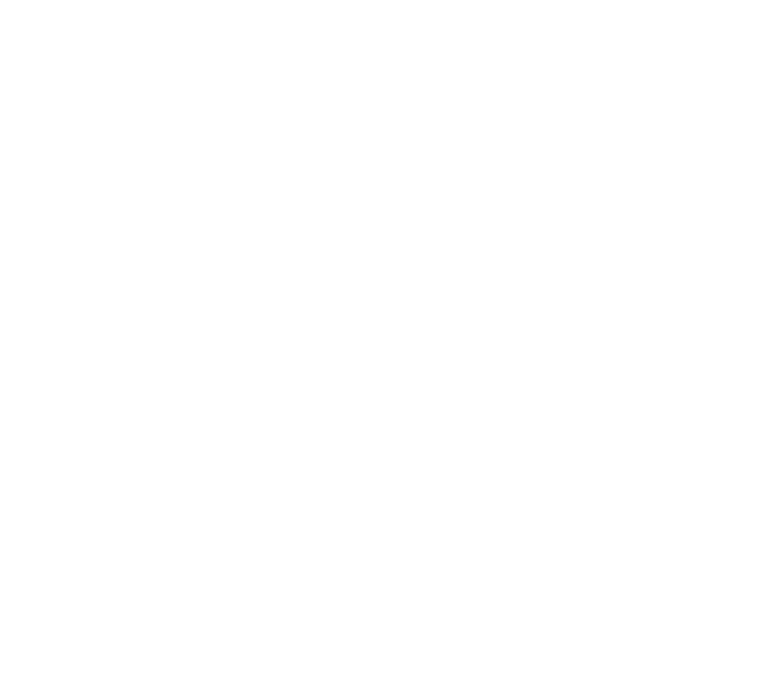
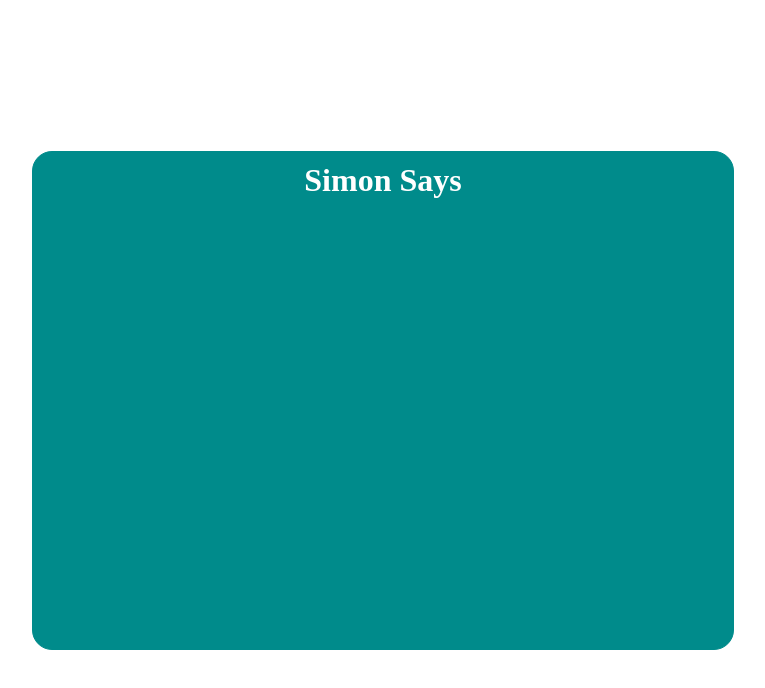
Before and after one commit to LeoSallu/js-simon, a plain HTML site: page index.html in a window 1280 px wide. Shown: the whole page, without its empty margins (257-1022 px from the left). Drawn offline with Linux system fonts and the light colour scheme.

Commit message:
Impostazione funzione e ciclo for

```diff
--- a/css/style.css
+++ b/css/style.css
@@ -6,3 +6,31 @@
 margin: 0;
 box-sizing: border-box;
 }
+/*
+   MAIN
+*/
+main{
+    display: flex;
+    justify-content: center;
+    align-items: center;
+    height: 100vh;
+}
+.container{
+    background-color: darkcyan;
+    border: 1px solid darkcyan;
+    border-radius: 20px;
+}
+
+h1{
+    margin-top: 10px;
+    color: white;
+    text-align: center;
+}
+ .main{
+    width: 700px;
+    height: 450px;
+    margin: 0 auto;
+    display: flex;
+    justify-content: center;
+    align-items: center;
+ }
--- a/index.html
+++ b/index.html
@@ -9,6 +9,16 @@
     <link rel="stylesheet" href="css/style.css">
 </head>
 <body>
+    <main>
+        <div class="container">
+            <h1>Simon Says</h1>
+            <div class="main">
+                <ul class="list">
+
+                </ul>
+            </div>
+        </div>
+    </main>
     <script src="js/main.js"></script>
 </body>
 </html>
--- a/js/main.js
+++ b/js/main.js
@@ -1 +1,24 @@
 'use strict';
+
+// Funzioni
+
+function getRandomInt(min, max) {
+    min = Math.ceil(min);
+    max = Math.floor(max);
+    return Math.floor(Math.random() * (max - min) + min);
+  }
+//function myCreateElement(htmltag, content)
+
+
+
+
+
+
+// Main
+
+const numBox= document.querySelector('.list');
+
+for(let i=0; i<5; i++){
+    let number = getRandomInt(1, 50);
+    console.log(number);
+}
```
